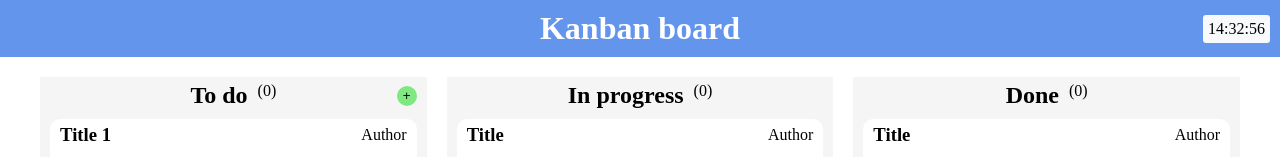
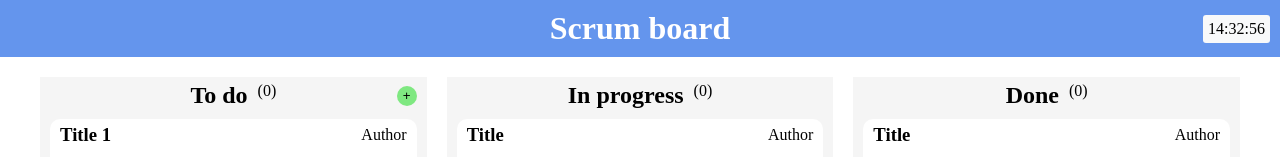
Before and after one commit to OjAntoni/scrum-board, a website built with Parcel: page src/index.html in a window 1280 px wide. Shown: the top 157 px of the page. Built offline with nearby package versions, Linux system fonts and the light colour scheme; no server answers; what dragula would draw is missing.

Commit message:
fix: changed header title

```diff
--- a/src/index.html
+++ b/src/index.html
@@ -10,7 +10,7 @@
 </head>
 <body>
 <header>
-    <h1 class="header__title">Kanban board</h1>
+    <h1 class="header__title">Scrum board</h1>
 </header>
 <div class="container">
     <div id="todo" class="column">
```
